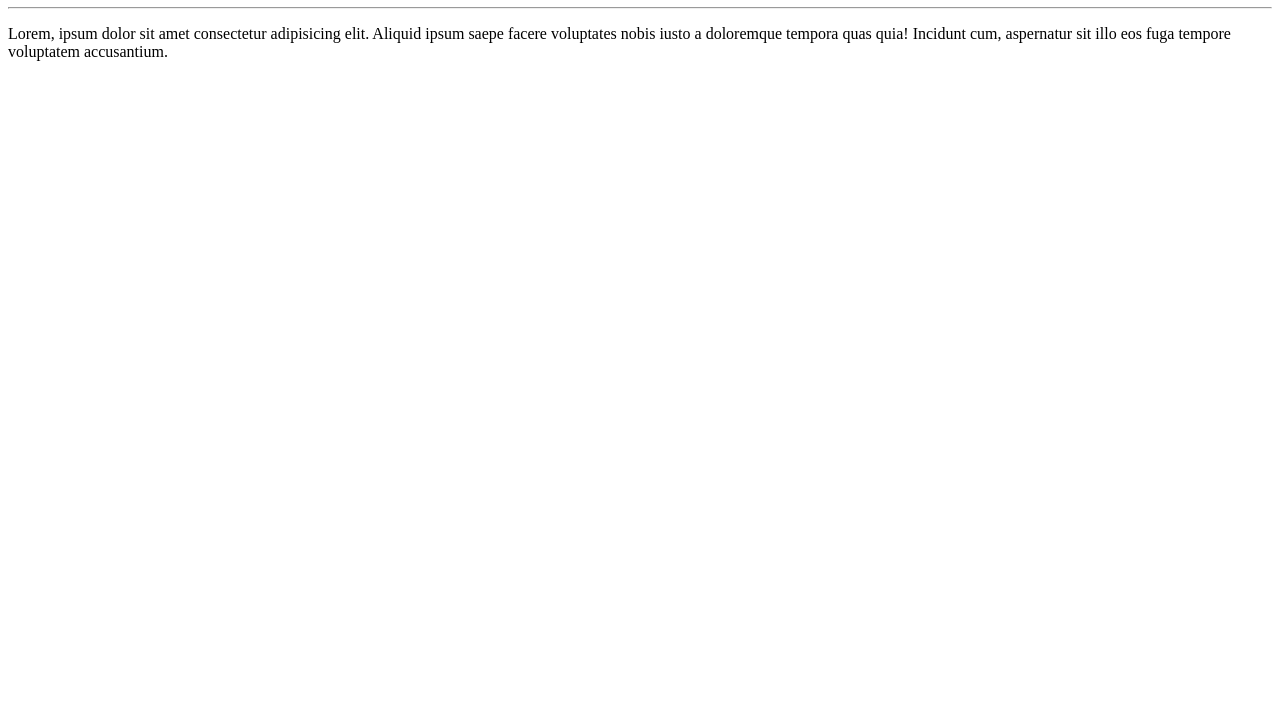
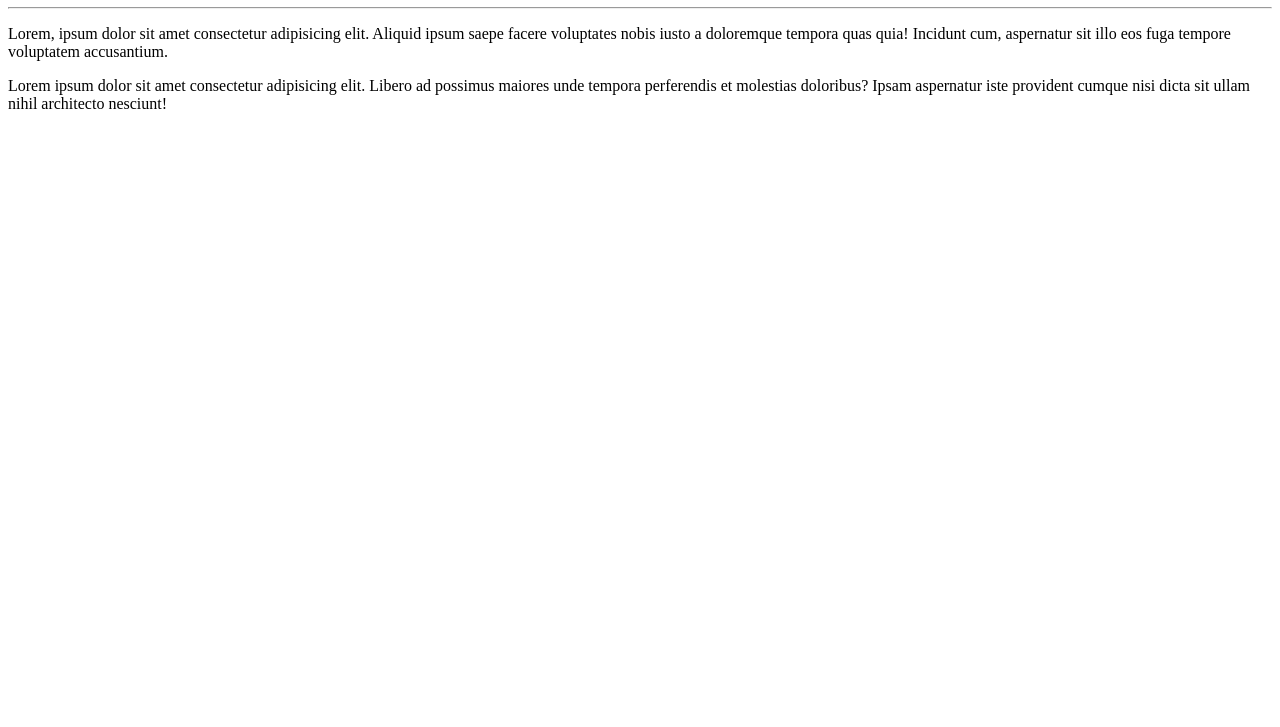
Before and after one commit to thiagosaldanhamarinho-lgtm/Ola-Mundo-, a plain HTML site: page site.exemplo/index.html in a window 1280 px wide. Shown: the part 73-800 px from the top of the page. Drawn offline with Linux system fonts and the light colour scheme.

Commit message:
Adicionei um paragrafo

```diff
--- a/site.exemplo/index.html
+++ b/site.exemplo/index.html
@@ -9,5 +9,6 @@
     <h1>Olá, Mundo!</h1>
     <hr>
     <p>Lorem, ipsum dolor sit amet consectetur adipisicing elit. Aliquid ipsum saepe facere voluptates nobis iusto a doloremque tempora quas quia! Incidunt cum, aspernatur sit illo eos fuga tempore voluptatem accusantium.</p>
+    <p>Lorem ipsum dolor sit amet consectetur adipisicing elit. Libero ad possimus maiores unde tempora perferendis et molestias doloribus? Ipsam aspernatur iste provident cumque nisi dicta sit ullam nihil architecto nesciunt!</p>
 </body>
 </html>
```
